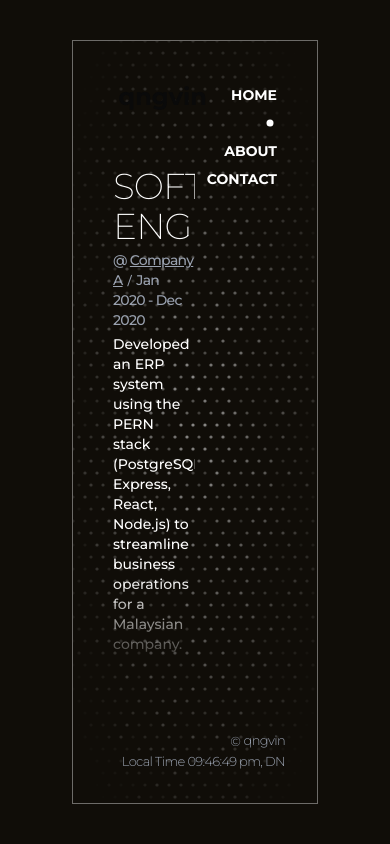
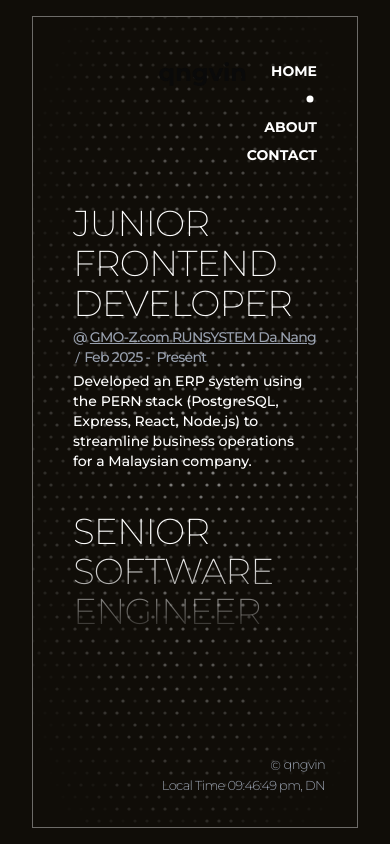
Before and after one commit to qngvin/qngvin, a Next.js app: page /work in a window 390 px wide. Built offline with nearby package versions, Linux system fonts and the light colour scheme.

Commit message:
feat: update reponsive

```diff
--- a/app/layout.tsx
+++ b/app/layout.tsx
@@ -41,8 +41,8 @@ export default function RootLayout({
         className={`${geistSans.variable} ${montserrat.variable} ${geistMono.variable} ${rubik.variable} font-montserrat antialiased bg-black`}
       >
         <PreviewWrapper>
-          <div className="py-10 px-18 h-screen w-full bg-[#100D08] dark:bg-black">
-            <div className="relative flex flex-col justify-between border border-[#ffffff63] h-[calc(100vh-(--spacing(10))-(--spacing(10)))]">
+          <div className="py-4 sm:py-10 px-8 sm:px-18 h-screen w-full bg-[#100D08] dark:bg-black">
+            <div className="relative flex flex-col justify-between border border-[#ffffff63] h-[calc(100vh-(--spacing(4))-(--spacing(4)))] sm:h-[calc(100vh-(--spacing(10))-(--spacing(10)))]">
               <BackgroundMain />
               <Header />
               <div className="relative p-10 h-full">{children}</div>
--- a/features/about/screens/AboutScreen.tsx
+++ b/features/about/screens/AboutScreen.tsx
@@ -2,11 +2,11 @@ import PageTransition from '@/shared/components/PageTransition'
 
 export const AboutScreen = () => {
   return (
-    <PageTransition className="h-full w-1/3 flex flex-col justify-center tracking-tight font-montserrat">
+    <PageTransition className="h-full w-full sm:w-2/3 xl:w-1/3 flex flex-col justify-center tracking-tight font-montserrat">
       <p className='text-white font-semibold text-sm mb-4'>About</p>
       <p className='text-white font-normal text-sm mb-5'>Software engineering @ <span className='italic'>FPT University</span></p>
       <p className='text-white font-normal text-sm mb-5'>
-        My strong suit is in Web Development, but right now I'm also learning a lot about AI and machine learning. I also experiment in algorithmic trading for FOREX and commodities in my spare time.
+        My strength lies in Frontend Web Development. Currently, I am focusing on improving my Backend skills to grow into a Full-stack Web Developer, including working with server-side logic, databases, and API systems.
       </p>
       <p className='text-white font-normal text-sm'>Current stack:</p>
       <p className='text-white font-normal text-sm'>
--- a/features/home/screens/HomeScreen.tsx
+++ b/features/home/screens/HomeScreen.tsx
@@ -6,7 +6,7 @@ export const HomeScreen = () => {
   const age = getAge(birthDate)
   return (
     <PageTransition className="h-full flex items-center">
-      <p className="w-1/2 2xl:w-[28%] font-bold tracking-tight text-sm text-white">{age} y.o. born in Quang Binh, Vietnam. Developing my ideas into reality. I explore design, build products, and shape experiences. Currently based in DaNang, Vietnam</p>
+      <p className="w-full sm:w-1/2 xl:w-[35%] 2xl:w-[28%] font-bold tracking-tight text-sm text-white">{age} y.o. born in Quang Binh, Vietnam. Developing my ideas into reality. I explore design, build products, and shape experiences. Currently based in DaNang, Vietnam</p>
     </PageTransition>
   )
 }
--- a/features/work/components/WorkDetail.tsx
+++ b/features/work/components/WorkDetail.tsx
@@ -1,7 +1,7 @@
 import { formatMonthYear } from "@/utils/date"
 import { WorkType } from "../work.type"
 
-export const WorkDetail: React.FC<WorkType> = ({ company, startDate, endDate, position, linkUrl, projectName, isProject }) => {
+export const WorkDetail: React.FC<WorkType> = ({ company, startDate, endDate, position, linkUrl, projectName, isProject, isDoing }) => {
   return (
     <div className="flex flex-col gap-1 font-montserrat">
       <p className="text-white uppercase  text-4xl font-extralight tracking-tight">{position || projectName} </p>
@@ -9,7 +9,7 @@ export const WorkDetail: React.FC<WorkType> = ({ company, startDate, endDate, po
         <p className="text-sm text-gray-400 tracking-tighter font-medium">
           @ <a className="text-sm underline" href={linkUrl}>{company}</a>
           <span className="text-xs"> {' / '} </span>
-          {formatMonthYear(startDate)}{' - '}{formatMonthYear(endDate)}
+          {formatMonthYear(startDate)}{' - '} {isDoing ? 'Present' : formatMonthYear(endDate)}
         </p>
       ) : (
         <p className="text-sm text-gray-400 tracking-tighter font-medium">
--- a/features/work/screens/WorkScreen.tsx
+++ b/features/work/screens/WorkScreen.tsx
@@ -25,7 +25,7 @@ export const WorkScreen = () => {
 
   return (
     <PageTransition className="h-full flex items-center">
-      <div className="relative h-[75%] w-1/2">
+      <div className="relative h-[60%] sm:h-[75%] w-full sm:w-1/2">
         <div
           ref={scrollRef}
           className={`h-full overflow-scroll flex flex-col gap-10 scrollbar-none ${
--- a/features/work/work.contants.ts
+++ b/features/work/work.contants.ts
@@ -1,11 +1,12 @@
 export const works = [
     {
         id: "1",
-        company: "Company A",
-        startDate: "2020-01-01",
+        company: "GMO-Z.com RUNSYSTEM Da Nang",
+        startDate: "2025-02-10",
         endDate: "2020-12-31",
-        position: "Software Engineer",
-        linkUrl: "https://example.com"
+        position: "Junior Frontend Developer",
+        linkUrl: "https://example.com",
+        isDoing: true
     },
     {
         id: "2",
--- a/features/work/work.type.ts
+++ b/features/work/work.type.ts
@@ -7,4 +7,5 @@ export interface WorkType {
   position: string
   linkUrl: string
   isProject?: boolean
+  isDoing?: boolean
 }
```
